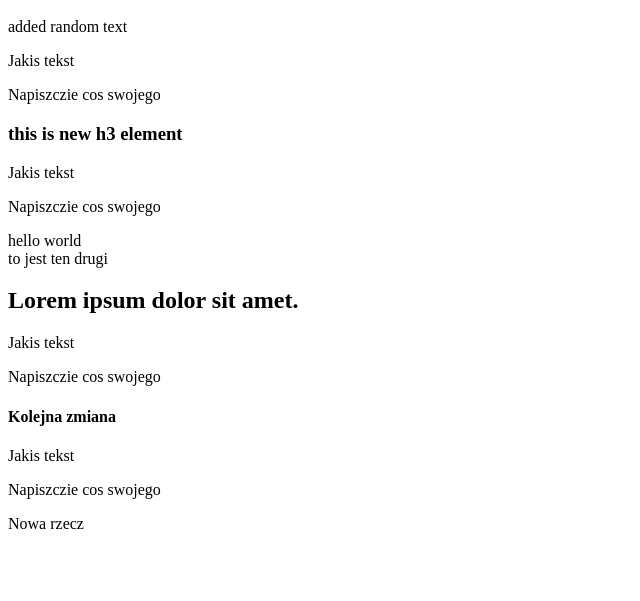
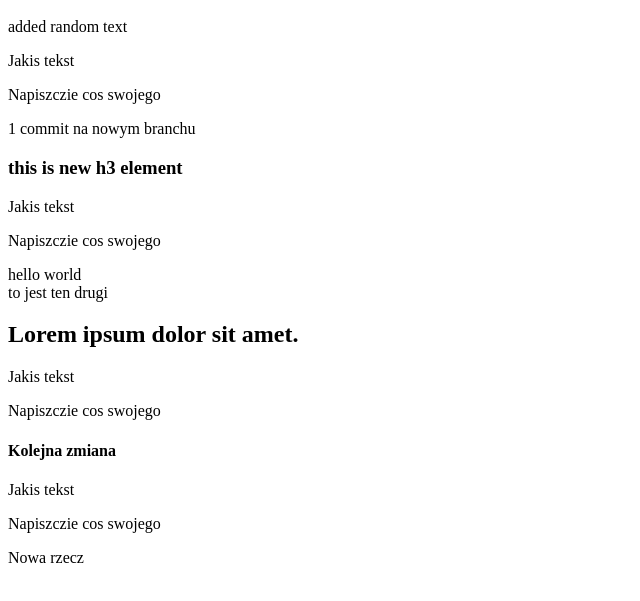
Before and after one commit to MarkFicht/todo-list-team, a plain HTML site: page text.html in a window 1280 px wide. Shown: the part 101-702 px from the top of the page, without its empty margins (0-640 px from the left). Drawn offline with Linux system fonts and the light colour scheme.

Commit message:
1st commit on new branch

```diff
--- a/text.html
+++ b/text.html
@@ -17,6 +17,7 @@
         <p>added random text</p>
         <p>Jakis tekst</p>
         <p>Napiszczie cos swojego</p>
+        <p>1 commit na nowym branchu</p>
     </section>
 
     <section class="Damian">
```
